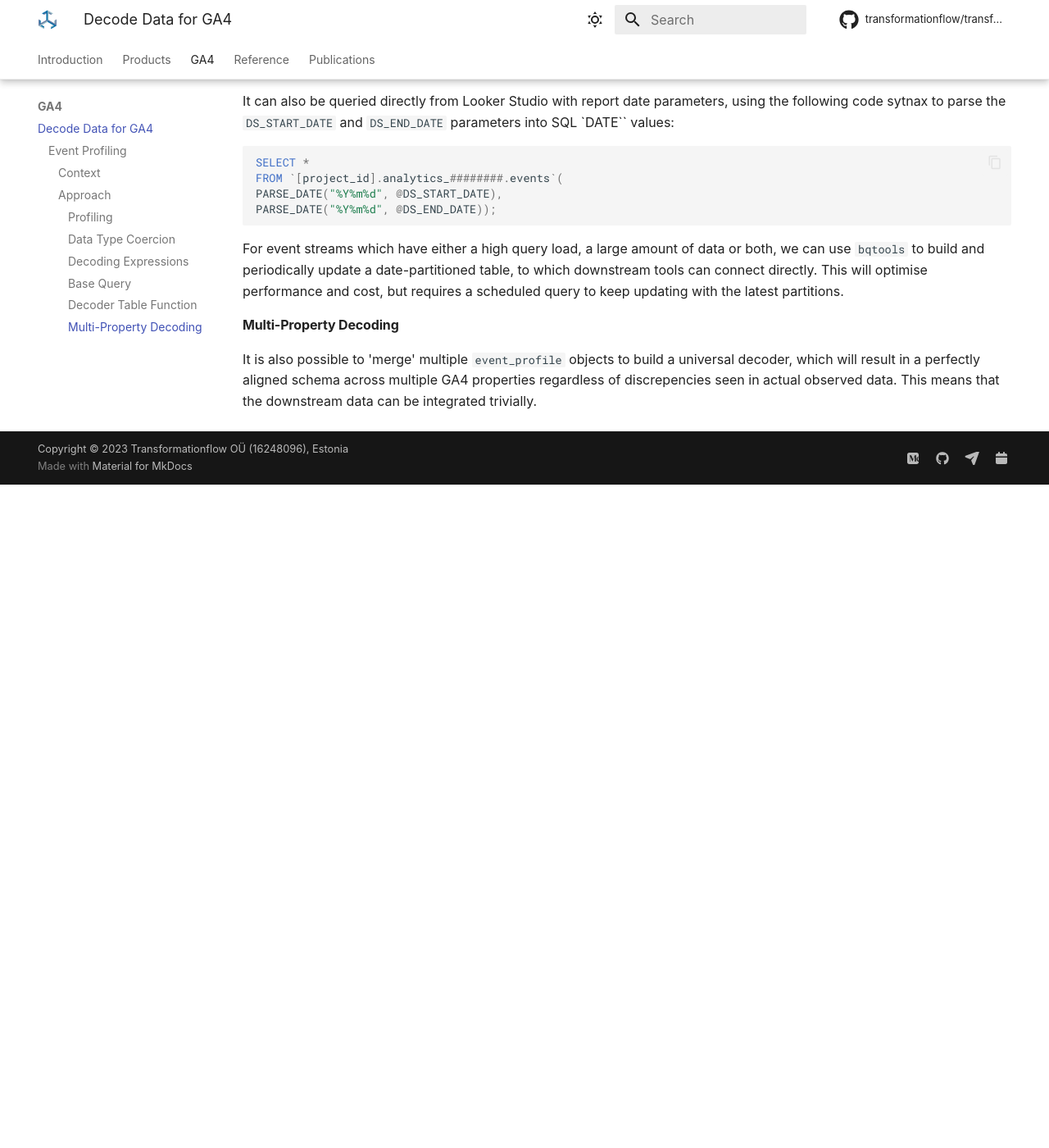
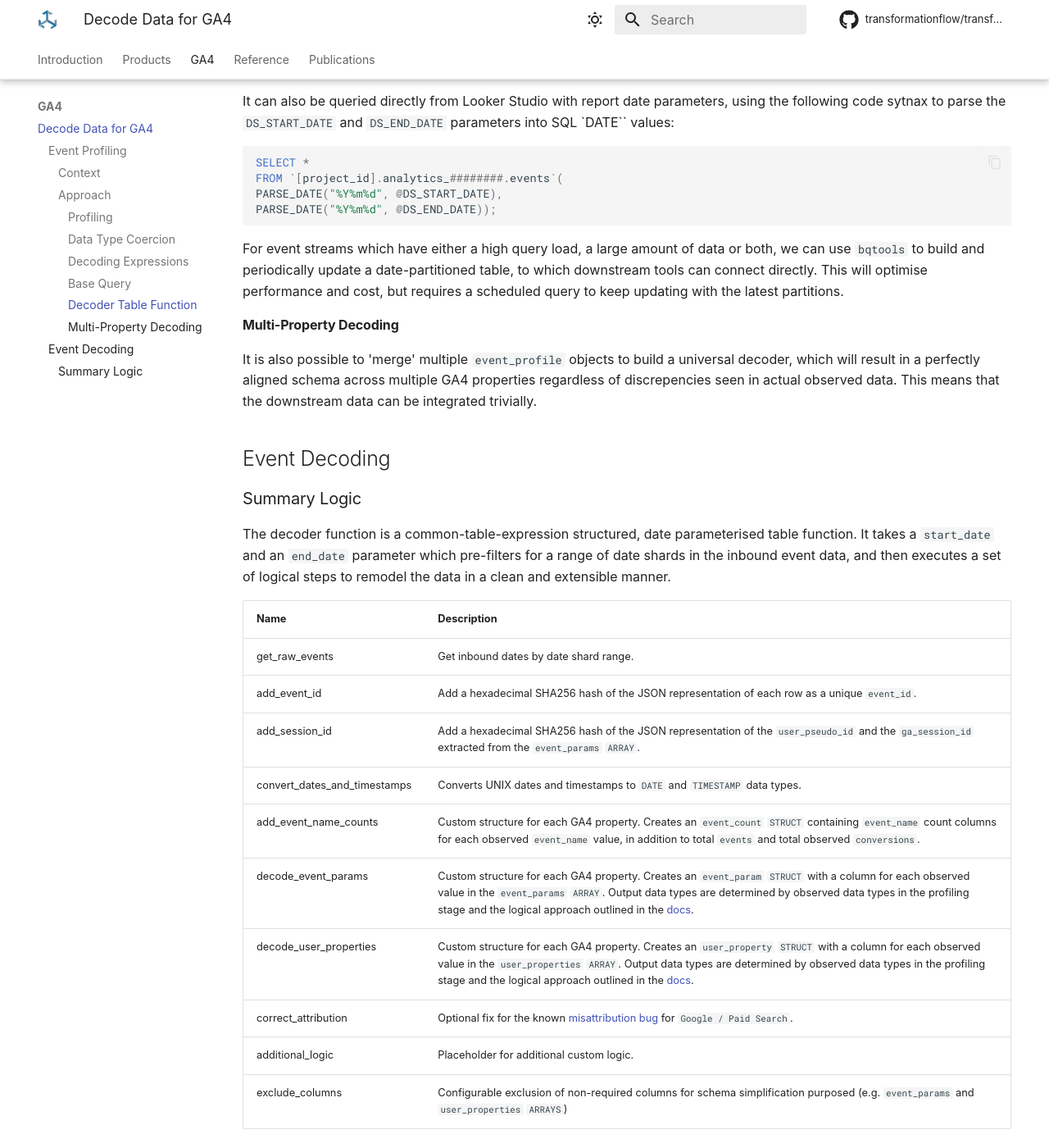
Before and after one commit to transformationflow/transformationflow.github.io, an MkDocs documentation site: the page built from docs/ga4/decodedata.md, in a window 1280 px wide and 1400 px high, scrolled down 4275 px. Shown: the whole window at 82% size. Built offline with MkDocs 1.6.1 and Material for MkDocs 9.7.7, drawn with Linux system fonts in a browser that asks for light colours; some web fonts are replaced; comment, search, counter and statistics services are not loaded; before the commit the page ends 4866 px from its top, so only the background shows below that.

Commit message:
added decodedata schema detail

```diff
--- a/docs/ga4/decodedata.md
+++ b/docs/ga4/decodedata.md
@@ -116,3 +116,21 @@ For event streams which have either a high query load, a large amount of data or
 
 ### Multi-Property Decoding
 It is also possible to 'merge' multiple `event_profile` objects to build a universal decoder, which will result in a perfectly aligned schema across multiple GA4 properties regardless of discrepencies seen in actual observed data.  This means that the downstream data can be integrated trivially.
+
+
+# Event Decoding
+## Summary Logic
+The decoder function is a common-table-expression structured, date parameterised table function.  It takes a `start_date` and an `end_date` parameter which pre-filters for a range of date shards in the inbound event data, and then executes a set of logical steps to remodel the data in a clean and extensible manner.
+
+Name | Description
+--- | ---
+get_raw_events | Get inbound dates by date shard range.
+add_event_id | Add a hexadecimal SHA256 hash of the JSON representation of each row as a unique `event_id`.
+add_session_id | Add a hexadecimal SHA256 hash of the JSON representation of the `user_pseudo_id` and the `ga_session_id` extracted from the `event_params` `ARRAY`.
+convert_dates_and_timestamps | Converts UNIX dates and timestamps to `DATE` and `TIMESTAMP` data types.
+add_event_name_counts | Custom structure for each GA4 property. Creates an `event_count` `STRUCT` containing `event_name` count columns for each observed `event_name` value, in addition to total `events` and total observed `conversions`.
+decode_event_params | Custom structure for each GA4 property. Creates an `event_param` `STRUCT` with a column for each observed value in the `event_params` `ARRAY`.  Output data types are determined by observed data types in the profiling stage and the logical approach outlined in the [docs](https://transformationflow.io/ga4/decodedata/#data-type-coercion).
+decode_user_properties | Custom structure for each GA4 property. Creates an `user_property` `STRUCT` with a column for each observed value in the `user_properties` `ARRAY`.  Output data types are determined by observed data types in the profiling stage and the logical approach outlined in the [docs](https://transformationflow.io/ga4/decodedata/#data-type-coercion).
+correct_attribution | Optional fix for the known [misattribution bug](https://issuetracker.google.com/issues/241258655?ref=ga4bigquery.com) for `Google / Paid Search`.
+additional_logic | Placeholder for additional custom logic.
+exclude_columns | Configurable exclusion of non-required columns for schema simplification purposed (e.g. `event_params` and `user_properties` `ARRAYS`)
--- a/mkdocs.yml
+++ b/mkdocs.yml
@@ -87,6 +87,7 @@ nav:
       - Overview: reference/decodedata-ga4/index.md
       - Event Profiling: reference/decodedata-ga4/profiling.md
 
+
   - Publications:
     - Medium: publications/medium.md
 
```
